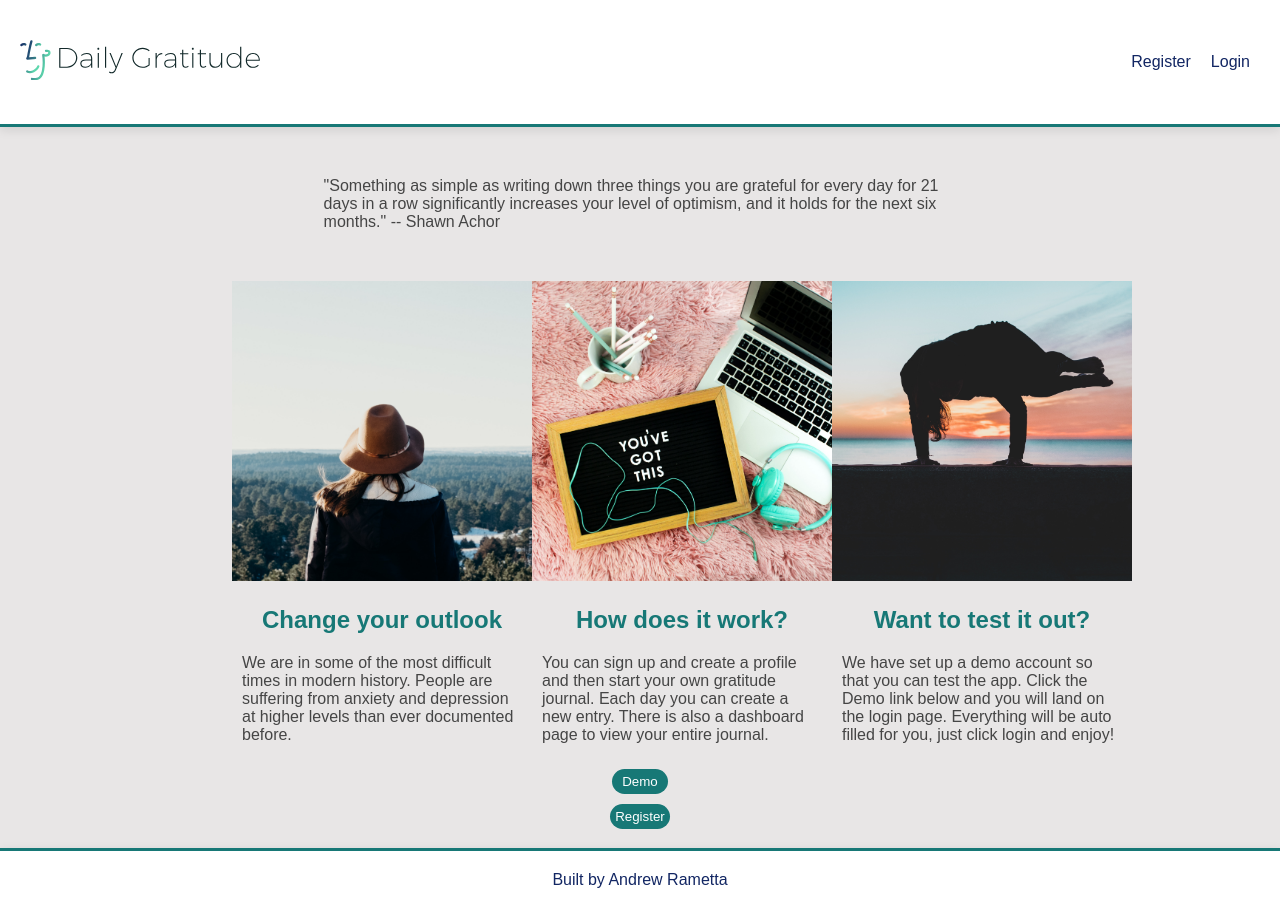
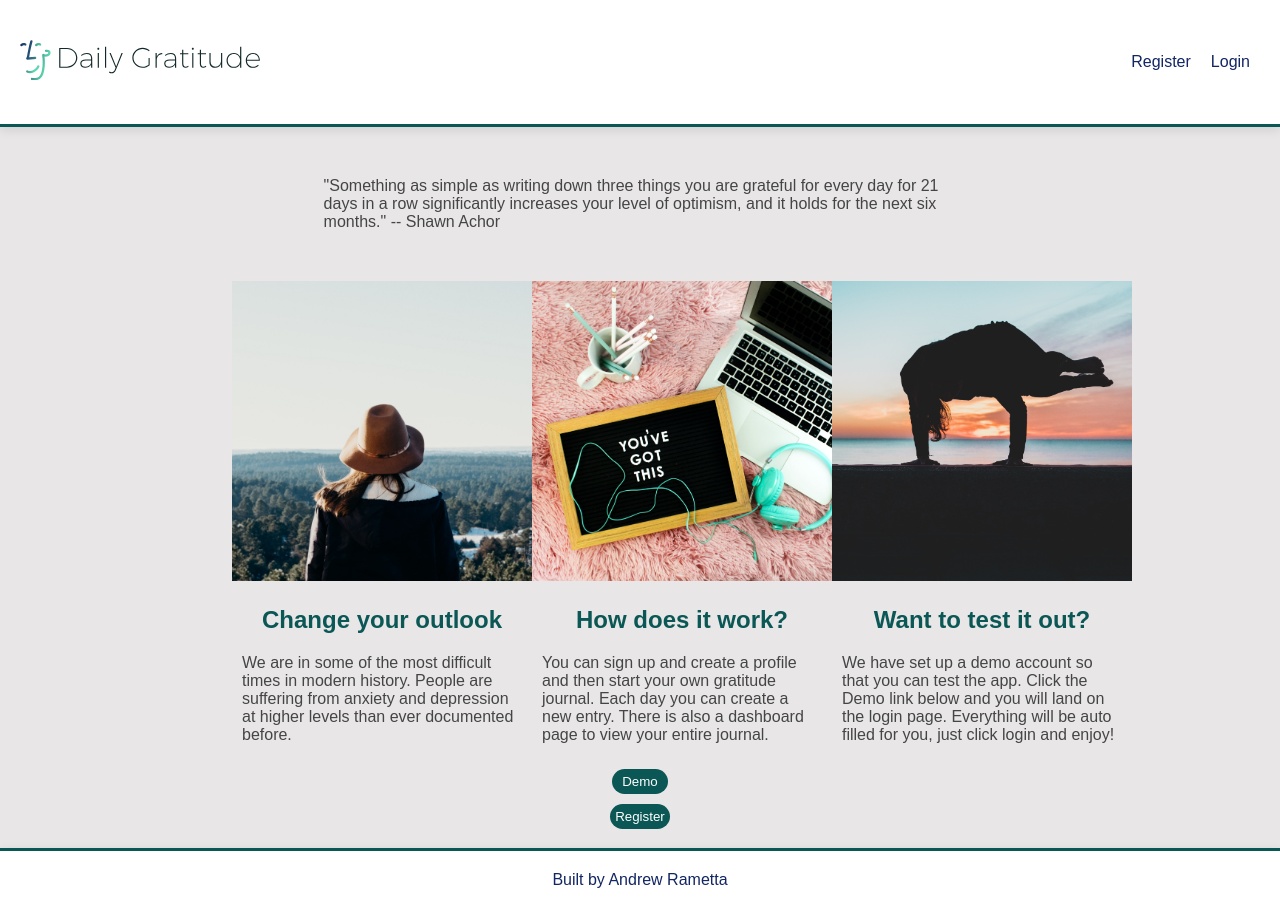
Before and after one commit to andrewrametta/daily-gratitude-app, a React (Create React App) app: page / in a window 1280 px wide. Built offline with nearby package versions, Linux system fonts and the light colour scheme; a web font is replaced by a local one.

Commit message:
improved css colors

```diff
--- a/src/App.css
+++ b/src/App.css
@@ -6,10 +6,10 @@
   font-family: "TruenoLight", Arial, Helvetica, sans-serif;
 }
 :root {
-  --teal: #177876;
+  --teal: #0a5755;
 }
 body {
-  background-color: rgb(232, 230, 230);
+  background-color: #e8e6e6;
 }
 
 div .container {
@@ -46,7 +46,7 @@ footer {
 }
 
 h1 {
-  color: #177876;
+  color: #0a5755;
 }
 
 h1,
@@ -59,7 +59,7 @@ h3 {
 
 h2,
 h3 {
-  color: #177876;
+  color: #0a5755;
   text-align: center;
 }
 
@@ -72,7 +72,7 @@ form {
   margin-left: 5%;
   margin-right: 5%;
   margin-bottom: 60px;
-  border: 2px solid #177876;
+  border: 2px solid #0a5755;
   padding: 20px;
   border-radius: 10px;
   text-align: center;
@@ -86,13 +86,13 @@ form input {
   font-size: 20px;
   padding: 10px 5px;
   border-radius: 5px;
-  border: 1px solid #177876;
+  border: 1px solid #0a5755;
   max-width: 80%;
   margin-left: 5px;
 }
 
 form button {
-  background-color: #177876;
+  background-color: #0a5755;
   border: 0px;
   padding: 5px 10px;
   color: white;
@@ -111,14 +111,14 @@ button {
   padding: 5px;
   border-radius: 15px;
   border: none;
-  background-color: #177876;
+  background-color: #0a5755;
   color: white;
 }
 
 @media all and (min-width: 900px) {
   h2,
   h3 {
-    color: #177876;
+    color: #0a5755;
     font-size: 24px;
     margin-top: 5px;
   }
--- a/src/components/Dashboard/Dashboard.css
+++ b/src/components/Dashboard/Dashboard.css
@@ -25,7 +25,7 @@ h5 {
 }
 
 h6 {
-  color: #177876;
+  color: #0a5755;
   margin-bottom: 15px;
 }
 
--- a/src/components/Landing/Landing.css
+++ b/src/components/Landing/Landing.css
@@ -60,7 +60,7 @@ section .landing-section {
   padding: 5px;
   border-radius: 15px;
   border: none;
-  background-color: #177876;
+  background-color: #0a5755;
   color: white;
 }
 .button-demo {
@@ -71,12 +71,8 @@ section .landing-section {
   padding-right: 10px;
   border-radius: 15px;
   border: none;
-  background-color: #177876;
+  background-color: #0a5755;
   color: white;
-}
-
-p {
-  color: rgb#454545;
 }
 
 @media all and (min-width: 900px) {
--- a/src/components/Navbar/Navbar.css
+++ b/src/components/Navbar/Navbar.css
@@ -3,7 +3,7 @@ a {
   text-decoration: none;
 }
 a:hover {
-  color: #177876;
+  color: #0a5755;
 }
 
 .logo-image {
@@ -71,6 +71,6 @@ a:hover {
     padding: 20px 0;
   }
   .nav-item:hover {
-    background-color: rgb(#177876);
+    background-color: rgb(#0a5755);
   }
 }
--- a/src/components/NewDay/NewDay.css
+++ b/src/components/NewDay/NewDay.css
@@ -7,7 +7,7 @@ h4 {
 h5 {
   font-size: 14px;
   text-align: center;
-  color: rgb(84, 84, 84);
+  color: #454545;
 }
 
 form .new-day-form {
```
Also changed, not shown: 1 other file (tests, documents, lock files or other folders).
